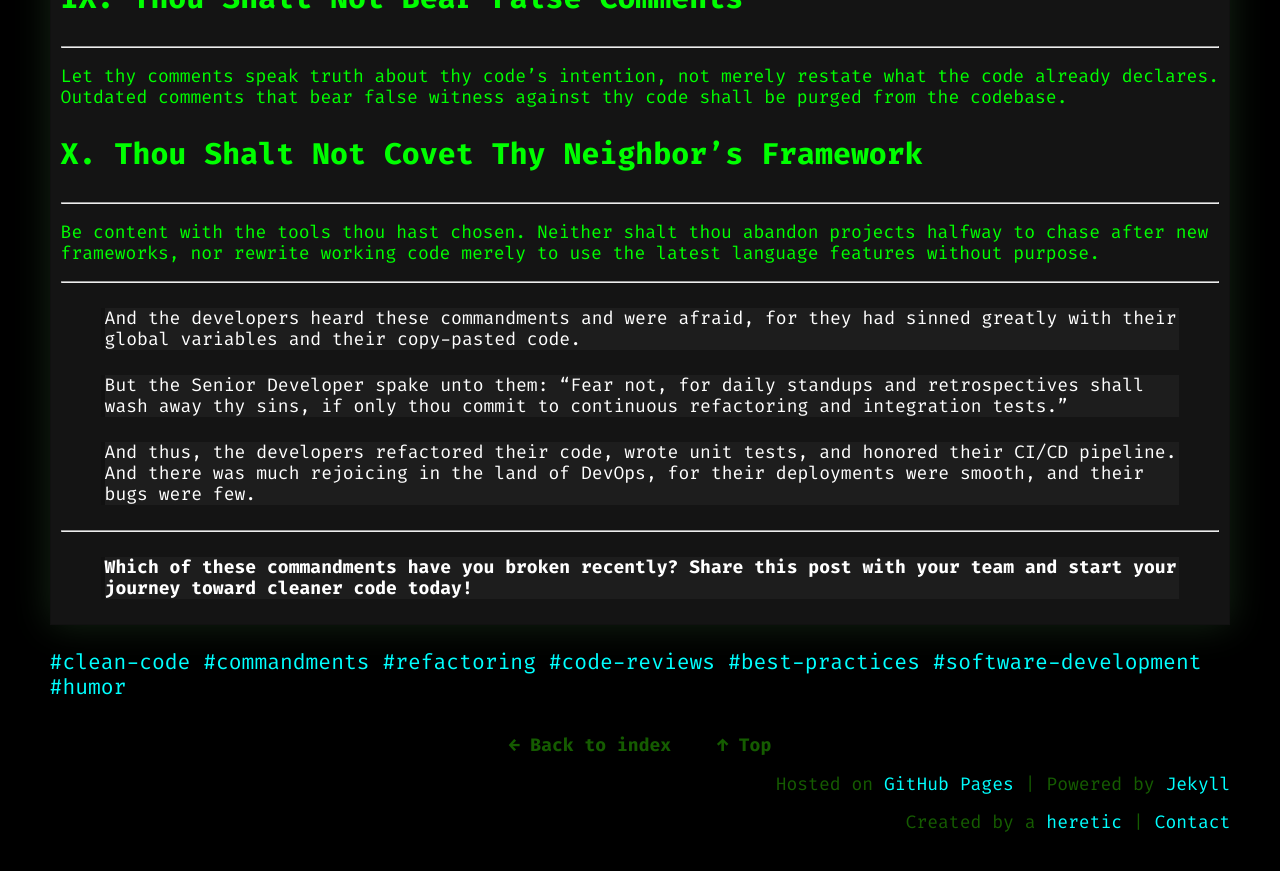
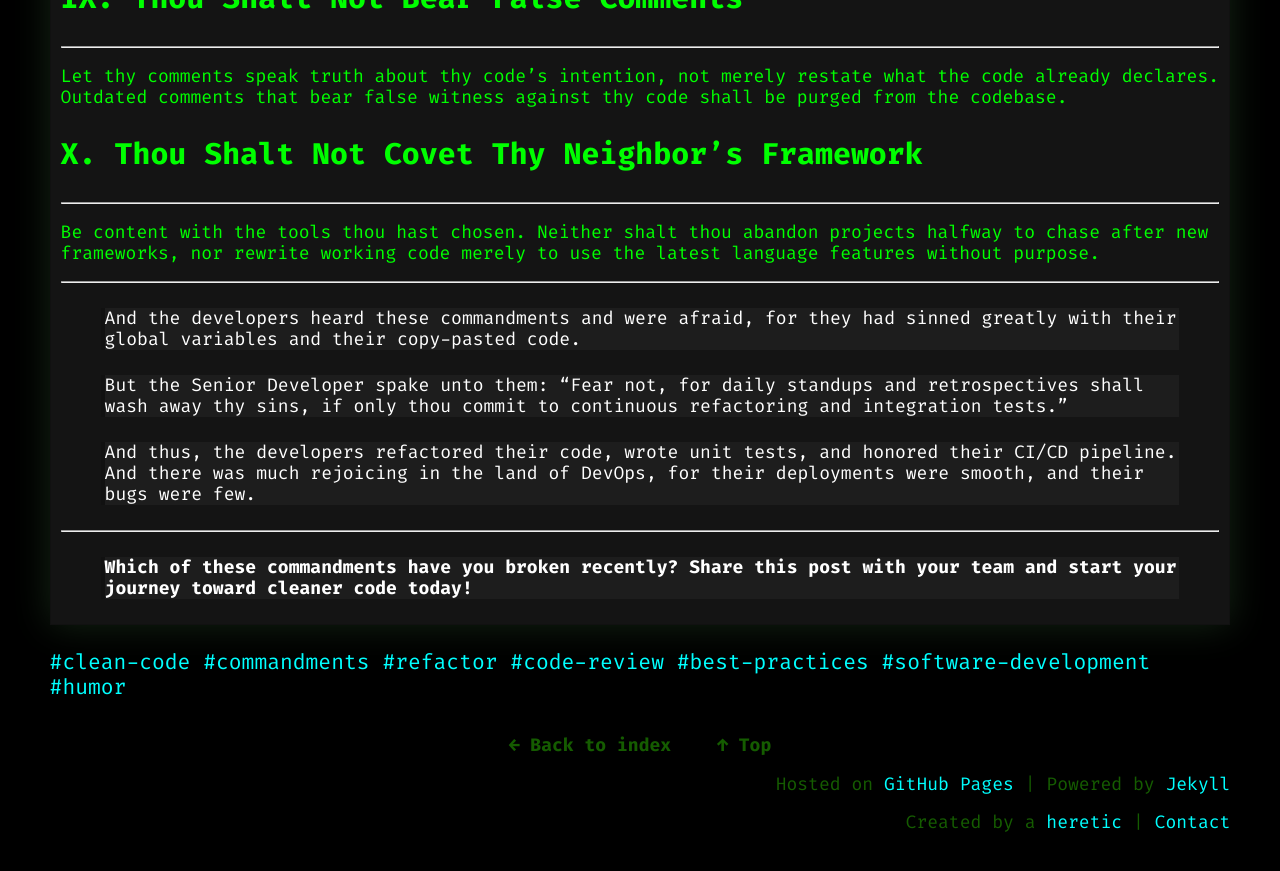
Before and after one commit to anthonypdawson/divine-devops-universe, a Jekyll site: the page built from _posts/2025-05-13-ten-commandments-of-clean-code.md, in a window 1280 px wide and 900 px high, scrolled down 2280 px. Shown: the top 871 px of the window. Built offline with Jekyll 4.4.1, drawn with Linux system fonts in a browser that asks for light colours.

Commit message:
Fix tag spelling in Exodus Migration Logs and Clean Code commandments

```diff
--- a/_posts/2025-05-13-ten-commandments-of-clean-code.md
+++ b/_posts/2025-05-13-ten-commandments-of-clean-code.md
@@ -2,7 +2,7 @@
 layout: terminal_post
 title: 'The Ten Commandments of Clean Code'
 date: 2025-05-13 09:30:00
-tags: [clean-code, commandments, refactoring, code-reviews, best-practices, software-development, humor]
+tags: [clean-code, commandments, refactor, code-review, best-practices, software-development, humor]
 ---
 
 In the beginning, there was chaos in the codebase. But the Senior Developer, in their wisdom, brought forth the Ten Commandments of Clean Code to guide developers toward enlightenment and maintainability.
```
Also changed, not shown: _future/exodus_migration_logs.md (+1 -1 lines).
